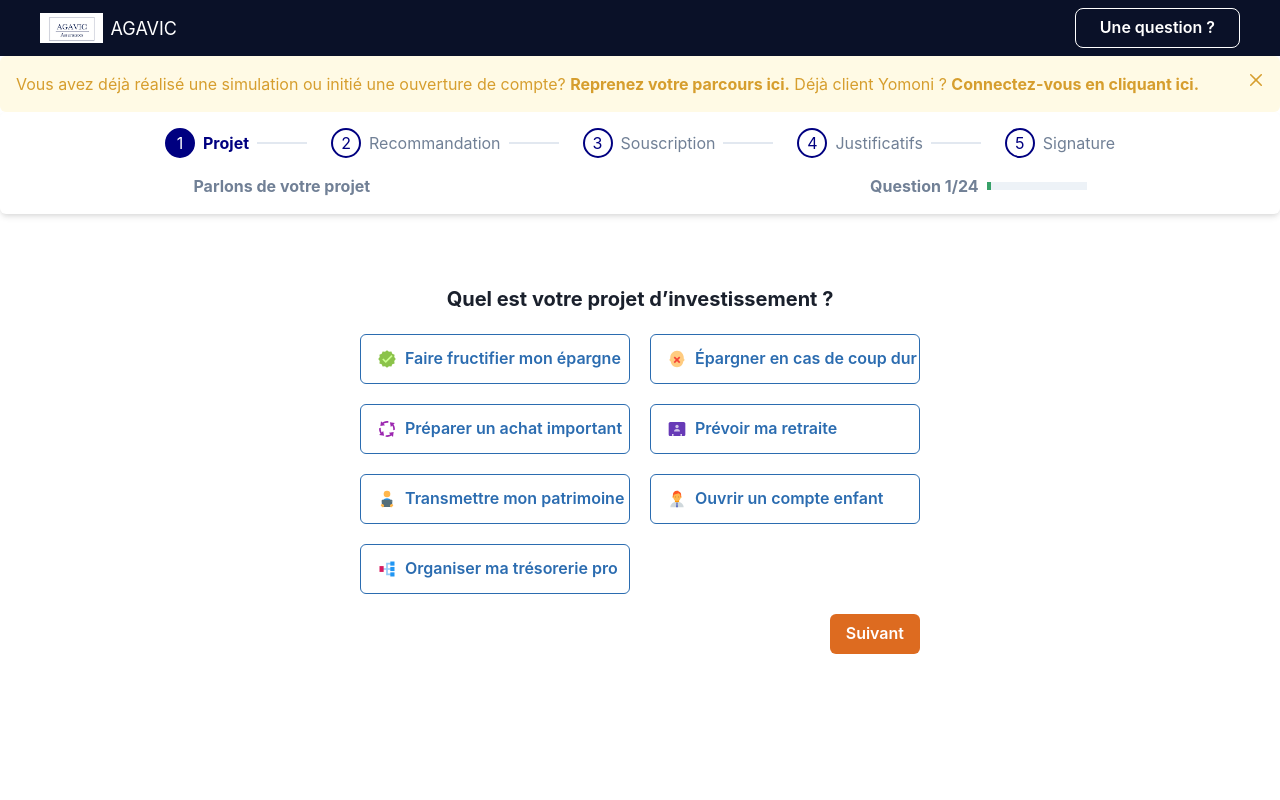
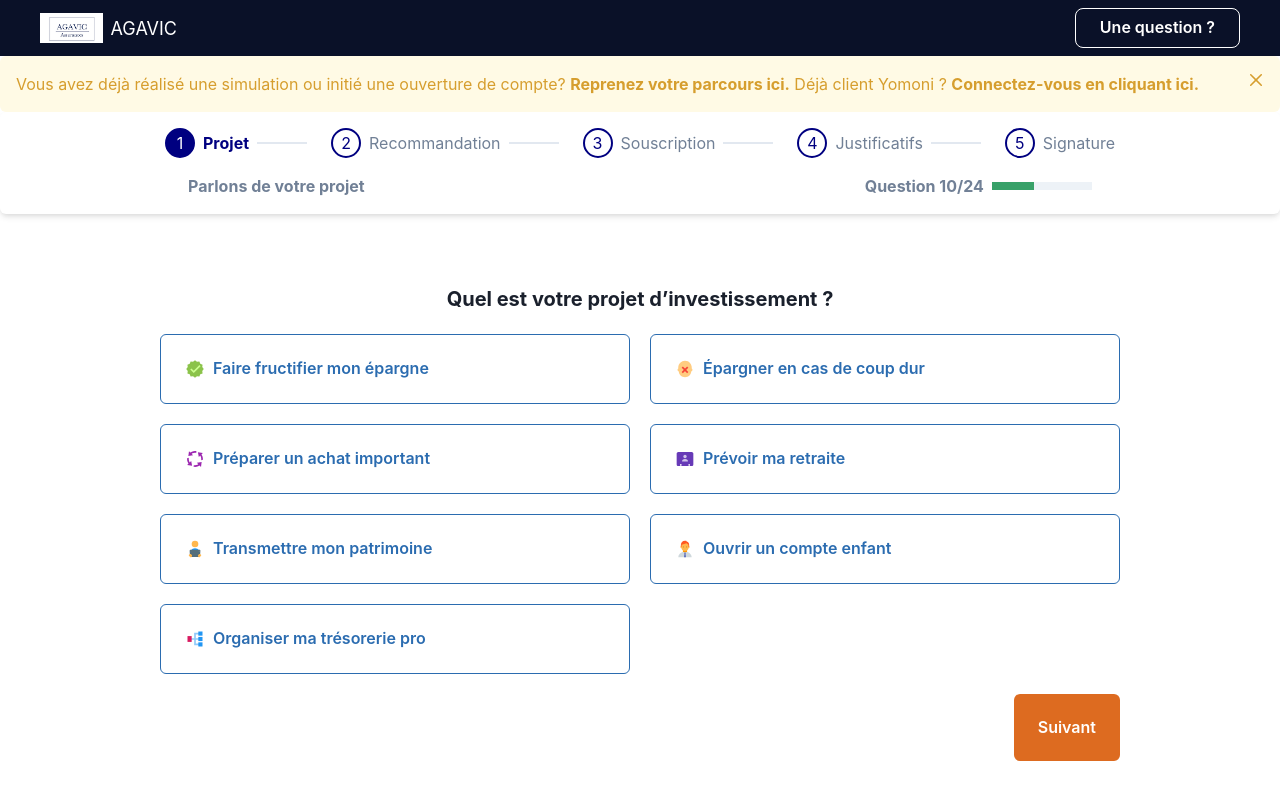
Before and after one commit to spacemen100/agavicform25102024, a React (Create React App) app: page /quel-est-votre-projet-d-investissement in a window 1280 px wide. Built offline with nearby package versions, Linux system fonts and the light colour scheme.

Commit message:
sssssssssssq

```diff
--- a/src/pages/QuelEstVotreProjetDInvestissement.tsx
+++ b/src/pages/QuelEstVotreProjetDInvestissement.tsx
@@ -24,8 +24,8 @@ const QuelEstVotreProjetDInvestissement: React.FC = () => {
 
     return (
         <ChakraProvider> {/* Enveloppez votre composant principal avec ChakraProvider */}
-      <StepperWithSubStepCounter currentStep={1} currentSubStep={1} totalSubSteps={24} title="Parlons de votre projet" />
-      <Box p={5} maxW="600px" mx="auto">
+            <StepperWithSubStepCounter currentStep={1} currentSubStep={10} totalSubSteps={24} title="Parlons de votre projet" />
+            <Box p={5} maxW="1000px" mx="auto">
                 <Text fontSize="xl" fontWeight="bold" mb={5} textAlign="center">Quel est votre projet d’investissement ?</Text>
                 <SimpleGrid columns={[1, 2]} spacing={5}>
                     {buttons.map(button => (
@@ -36,15 +36,19 @@ const QuelEstVotreProjetDInvestissement: React.FC = () => {
                             colorScheme={selected === button.key ? 'green' : 'blue'}
                             onClick={() => handleSelect(button.key)}
                             justifyContent="flex-start"
-              px={4}
-              py={6}
+                            px={6} // Augmenter le padding horizontal
+                            py={6} // Augmenter le padding vertical
+                            size="xxl" // Ajuster la taille du bouton
+                            textAlign="left" // Aligner le texte à gauche
                         >
-              <Box flex="1" textAlign="left">{button.label}</Box>
+                            <Box flex="1" overflow="hidden" textOverflow="ellipsis" whiteSpace="nowrap">
+                                {button.label}
+                            </Box>
                         </Button>
                     ))}
                 </SimpleGrid>
-        <Box display="flex" justifyContent="flex-end" mt={5}>
-          <Button colorScheme="orange">Suivant</Button>
+                <Box textAlign="right">
+                    <Button colorScheme="orange" size="xxl" mt={5} px={6} py={6}>Suivant</Button> {/* Ajouter du padding au bouton Suivant */}
                 </Box>
             </Box>
         </ChakraProvider>
```
Lines whose indentation alone changed are shown as unchanged.
